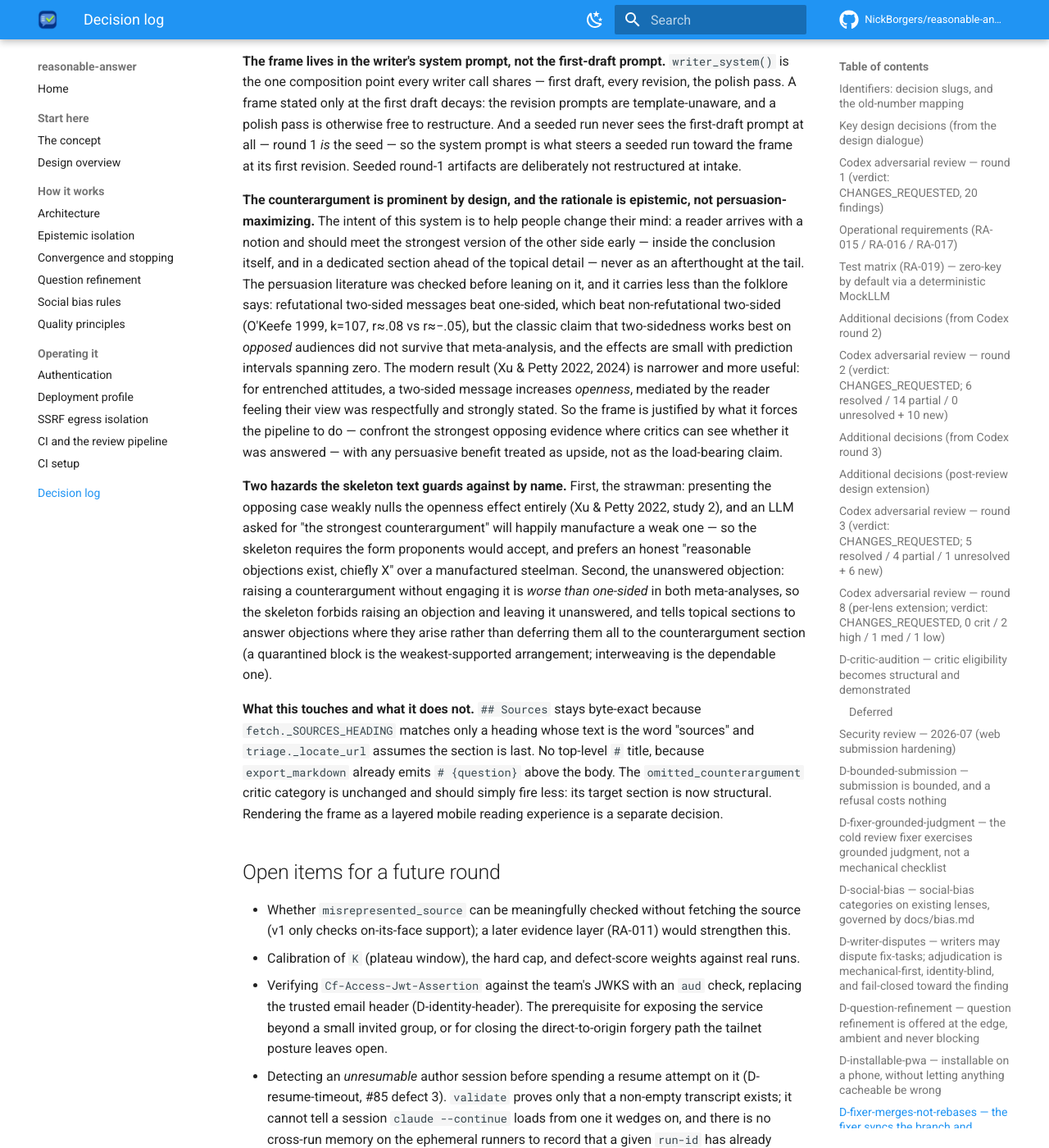
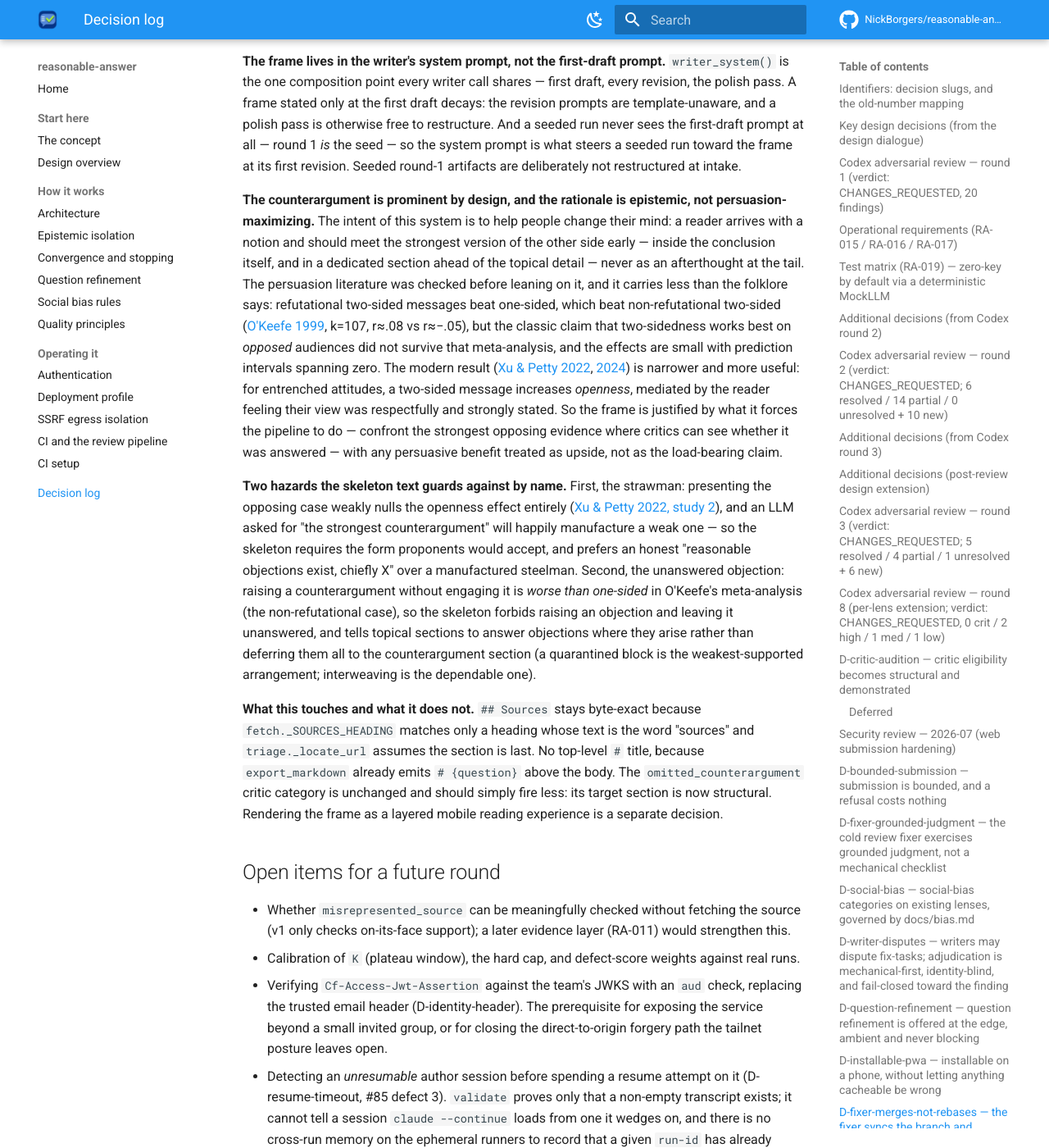
Before and after one commit to NickBorgers/reasonable-answer, an MkDocs documentation site: the page built from docs/decisions.md, in a window 1280 px wide and 1400 px high, scrolled down 71034 px. Shown: the whole window at 82% size. Built offline with MkDocs 1.6.1 and Material for MkDocs 9.7.7, drawn with Linux system fonts in a browser that asks for light colours; comment, search, counter and statistics services are not loaded.

Commit message:
fix: address reviewer findings (cycle 1, cold)
Addressed the sole blocker (quality/qual-claim-unsupported-1): D-report-template cited O'Keefe 1999 and Xu & Petty 2022/2024 by name only, so QP9 could not fetch them. Added inline fetchable links (matching decisions.md's WebKit/RFC citation style) and, per the fix hint, tightened 'both meta-analyses' to O'Keefe's meta-analysis (the non-refutational case). Verified k=107, r values, and the openness/acknowledgment findings. Tests, ruff, decision-numbers, mkdocs --strict all pass.

Addressed:
  - quality/qual-claim-unsupported-1

```diff
--- a/docs/decisions.md
+++ b/docs/decisions.md
@@ -2296,21 +2296,25 @@ arrives with a notion and should meet the strongest version of the other side ea
 conclusion itself, and in a dedicated section ahead of the topical detail — never as an
 afterthought at the tail. The persuasion literature was checked before leaning on it, and it
 carries less than the folklore says: refutational two-sided messages beat one-sided, which beat
-non-refutational two-sided (O'Keefe 1999, k=107, r≈.08 vs r≈−.05), but the classic claim that
-two-sidedness works best on *opposed* audiences did not survive that meta-analysis, and the
-effects are small with prediction intervals spanning zero. The modern result (Xu & Petty 2022,
-2024) is narrower and more useful: for entrenched attitudes, a two-sided message increases
+non-refutational two-sided ([O'Keefe 1999](https://dokeefe.net/pub/OKeefe99AICA.pdf), k=107,
+r≈.08 vs r≈−.05), but the classic claim that two-sidedness works best on *opposed* audiences did
+not survive that meta-analysis, and the effects are small with prediction intervals spanning
+zero. The modern result ([Xu & Petty 2022](https://doi.org/10.1177/0146167220988371),
+[2024](https://doi.org/10.1177/01461672221128113)) is narrower and more useful: for entrenched
+attitudes, a two-sided message increases
 *openness*, mediated by the reader feeling their view was respectfully and strongly stated. So
 the frame is justified by what it forces the pipeline to do — confront the strongest opposing
 evidence where critics can see whether it was answered — with any persuasive benefit treated as
 upside, not as the load-bearing claim.
 
 **Two hazards the skeleton text guards against by name.** First, the strawman: presenting the
-opposing case weakly nulls the openness effect entirely (Xu & Petty 2022, study 2), and an LLM
+opposing case weakly nulls the openness effect entirely ([Xu & Petty 2022, study
+2](https://doi.org/10.1177/0146167220988371)), and an LLM
 asked for "the strongest counterargument" will happily manufacture a weak one — so the skeleton
 requires the form proponents would accept, and prefers an honest "reasonable objections exist,
 chiefly X" over a manufactured steelman. Second, the unanswered objection: raising a
-counterargument without engaging it is *worse than one-sided* in both meta-analyses, so the
+counterargument without engaging it is *worse than one-sided* in O'Keefe's meta-analysis (the
+non-refutational case), so the
 skeleton forbids raising an objection and leaving it unanswered, and tells topical sections to
 answer objections where they arise rather than deferring them all to the counterargument
 section (a quarantined block is the weakest-supported arrangement; interweaving is the
```
